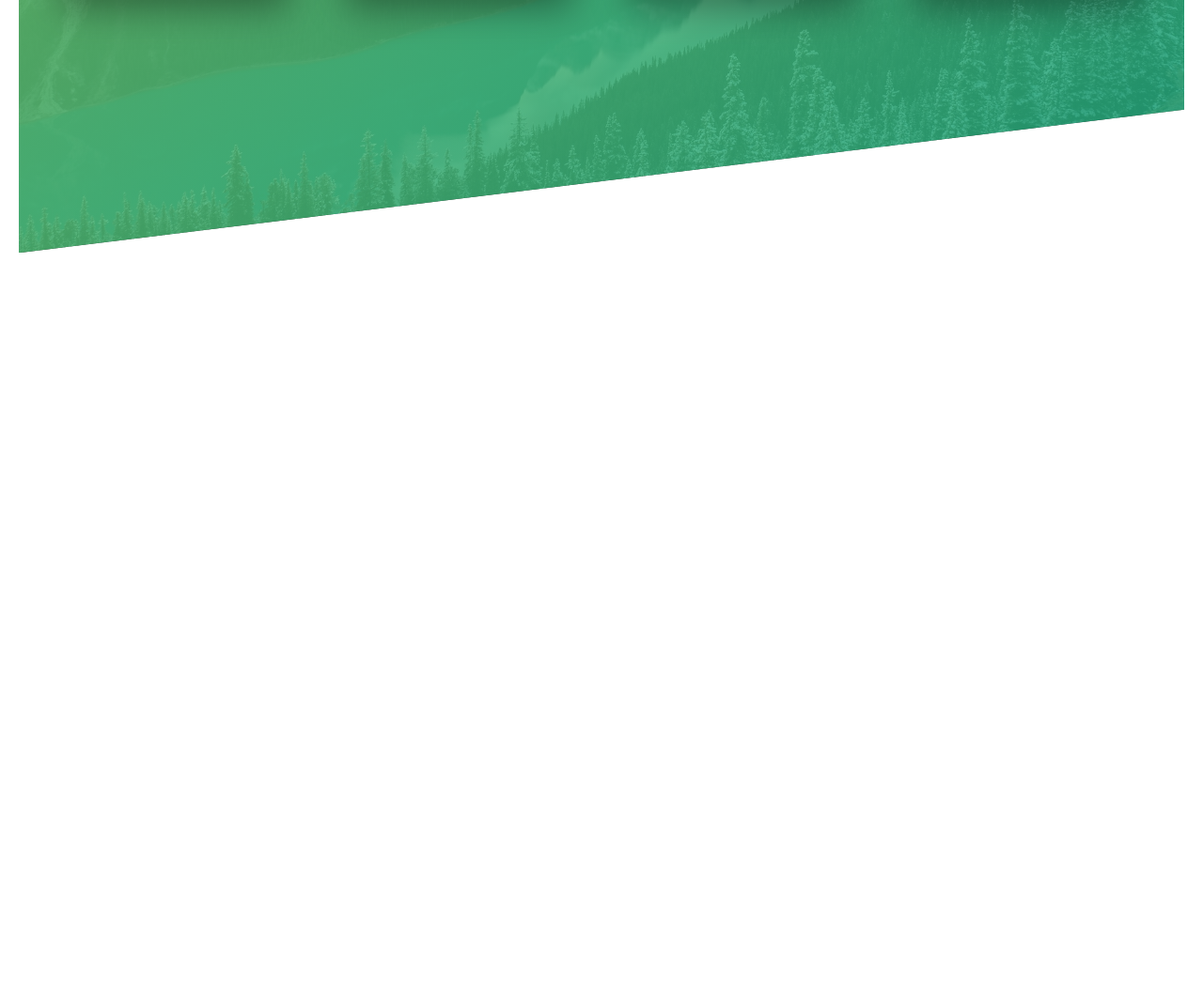
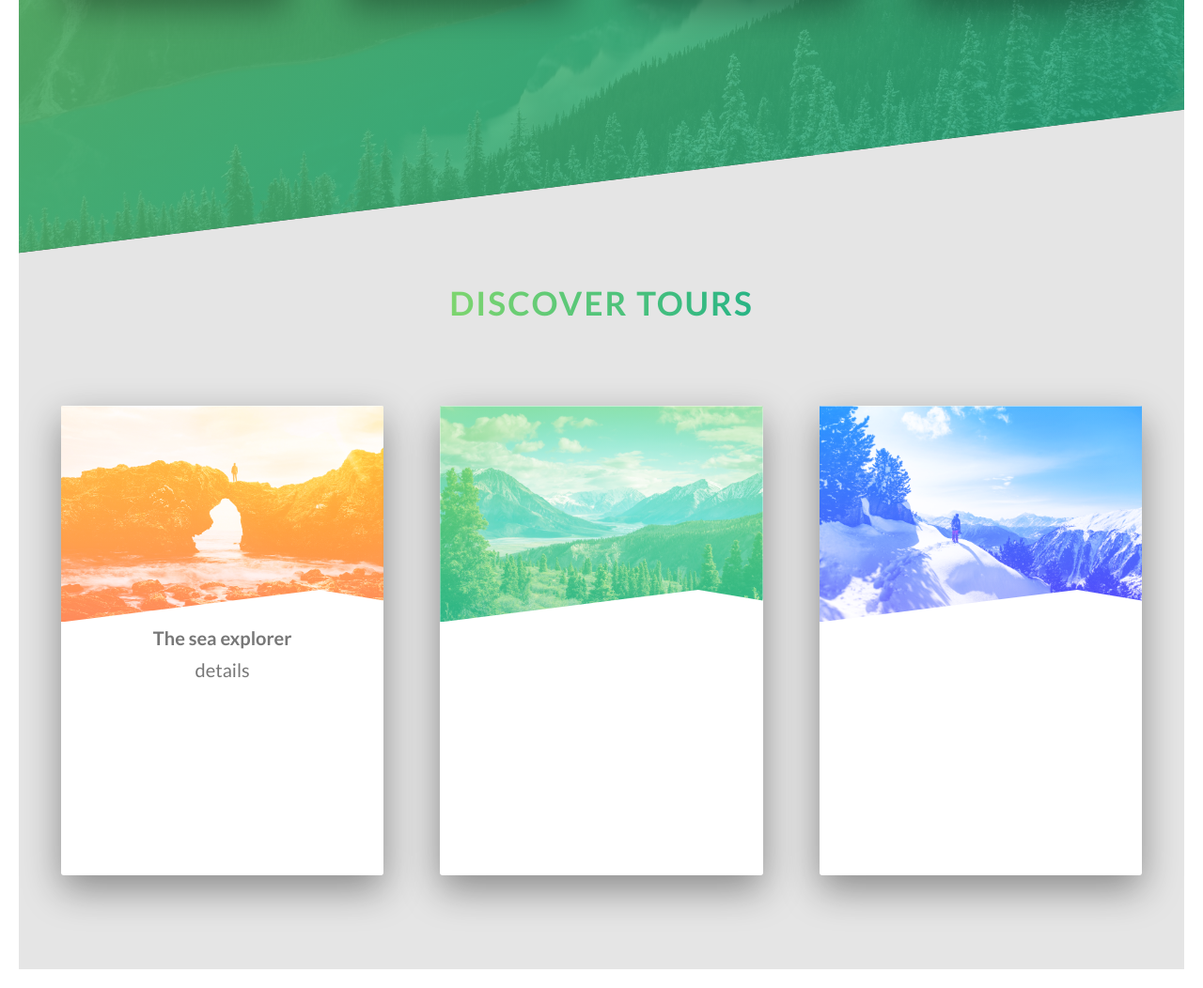
Before and after one commit to sagrikaa/Natours, a website: page index.html in a window 1280 px wide. Shown: the part 2015-3067 px from the top of the page at 94% size. Before the commit the page ends 2284 px from the top, so only its background shows below. Drawn offline with Linux system fonts and the light colour scheme.

Commit message:
tour section-card img done

```diff
--- a/index.html
+++ b/index.html
@@ -143,6 +143,42 @@
                 </div>
             </div>
         </section>
+
+        <section class="section-tour">
+            <div class="u-text-center u-mb-big">
+                <h2 class="secondary-heading">Discover Tours</h2>
+            </div>
+            <div class="row">
+                <div class="col-1-of-3">
+                    <div class="card">
+                        <div class="card-side card-side__front ">
+                            <div class="card_picture card_picture--1">&nbsp;</div>
+                            <h4 class="card-heading">The sea explorer
+                            </h4>
+                            <div class="card-details">details</div>
+                        </div>
+                        <div class="card-side card-side__back card-side__back_1">Back</div>
+                    </div>
+                </div>
+                <div class="col-1-of-3">
+                    <div class="card">
+                        <div class="card-side card-side__front ">
+                            <div class="card_picture card_picture--2">&nbsp;</div>
+
+                        </div>
+                        <div class="card-side card-side__back card-side__back_2">Back</div>
+                    </div>
+                </div>
+                <div class="col-1-of-3">
+                    <div class="card">
+                        <div class="card-side card-side__front ">
+                            <div class="card_picture card_picture--3">&nbsp;</div>
+                        </div>
+                        <div class="card-side card-side__back card-side__back_3">Back</div>
+                    </div>
+                </div>
+            </div>
+        </section>
     </main>
 
 </body>
--- a/sass/abstract/_variables.scss
+++ b/sass/abstract/_variables.scss
@@ -1,6 +1,13 @@
 $color-primary:#55c57a;
 $color-primary-light:#7ed56f;
 $color-primary-dark:#28b485;
+
+$color-secondary-light:#ffb900;
+$color-secondary-dark:#ff7730;
+
+$color-tertiary-light:#2998ff;
+$color-tertiary-dark:#5643fa;
+
 $color-grey:#777;
 $color-white:#fff;
 $color-light-grey-1:#f7f7f7;
--- /dev/null
+++ b/sass/components/_card.scss
@@ -0,0 +1,79 @@
+.card {
+
+    perspective: 150rem;
+    -moz-perspective: 150rem;
+    position: relative;
+    height: 40rem;
+    text-align: center;
+
+
+    &-side {
+        font-size: 2rem;
+        border-radius: .3rem;
+        box-shadow: 0 1.5rem 4rem rgba($color-black, .4);
+        position: absolute;
+        width: 100%;
+        height: 50rem;
+        top: 0;
+        left: 0;
+        backface-visibility: hidden;
+        transition: all 2s ease;
+
+        &__front {
+            background-color: $color-white;
+
+        }
+
+        &__back {
+            transform: rotateY(-180deg);
+
+            &_1 {
+                background-image: linear-gradient(to bottom right, $color-secondary-light, $color-secondary-dark);
+            }
+
+            &_2 {
+                background-image: linear-gradient(to bottom right, $color-primary-light, $color-primary-dark);
+
+            }
+
+            &_3 {
+                background-image: linear-gradient(to bottom right, $color-tertiary-light, $color-tertiary-dark);
+            }
+
+
+        }
+    }
+
+
+    &:hover &-side__front {
+        transform: rotateY(180deg);
+    }
+
+    &:hover &-side__back {
+        transform: rotateY(0deg);
+    }
+
+    &_picture {
+
+        background-blend-mode: screen;
+        background-size: cover;
+        height: 23rem;
+        clip-path: polygon(0 0, 100% 0, 100% 90%, 80% 85%, 0 100%);
+
+
+        &--1 {
+            background-image: linear-gradient($color-secondary-light, $color-secondary-dark), url('/img/nat-5.jpg');
+        }
+
+        &--2 {
+            background-image: linear-gradient($color-primary-light, $color-primary-dark), url('/img/nat-6.jpg');
+
+        }
+
+        &--3 {
+            background-image: linear-gradient($color-tertiary-light, $color-tertiary-dark), url('/img/nat-7.jpg');
+
+        }
+    }
+
+}
--- a/sass/components/_feature-box.scss
+++ b/sass/components/_feature-box.scss
@@ -1,7 +1,6 @@
 .feature-box {
     background-color: rgba($color-white, .8);
     padding: 2.5rem;
-    width: auto;
     font-size: 1.5rem;
     border-radius: .3rem;
     text-align: center;
--- a/sass/main.scss
+++ b/sass/main.scss
@@ -8,8 +8,9 @@
 @import "base/utilities";
 
 @import "components/button";
-@import "components/composition.scss";
-@import "components/feature-box.scss";
+@import "components/composition";
+@import "components/feature-box";
+@import "components/card";
 
 @import "layouts/grid";
 
--- a/sass/pages/_home.scss
+++ b/sass/pages/_home.scss
@@ -15,3 +15,9 @@
         transform: skewY(7deg);
     }
 }
+
+.section-tour {
+    background-color: rgba(#7f7f7f, .2);
+    padding: 20rem 0;
+    margin-top: -10rem;
+}
```
Also changed, not shown: css/style.css.
